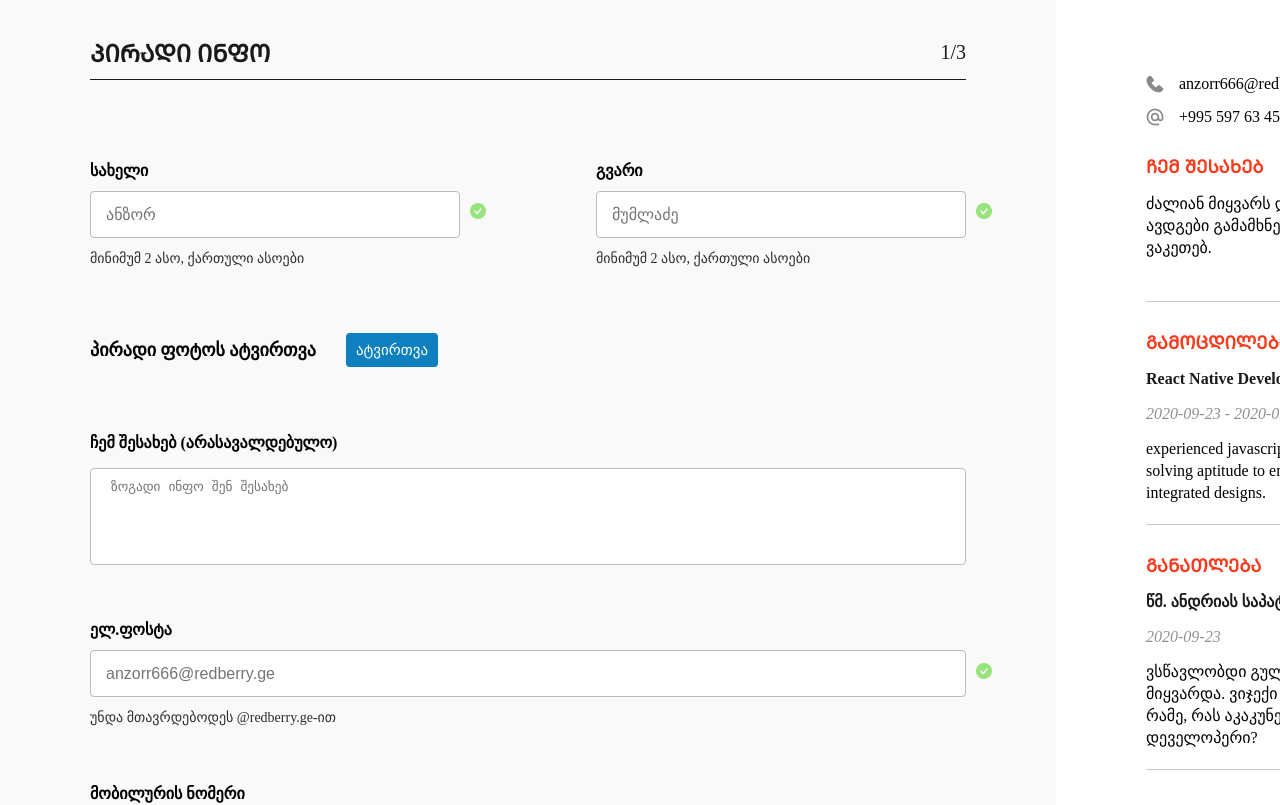
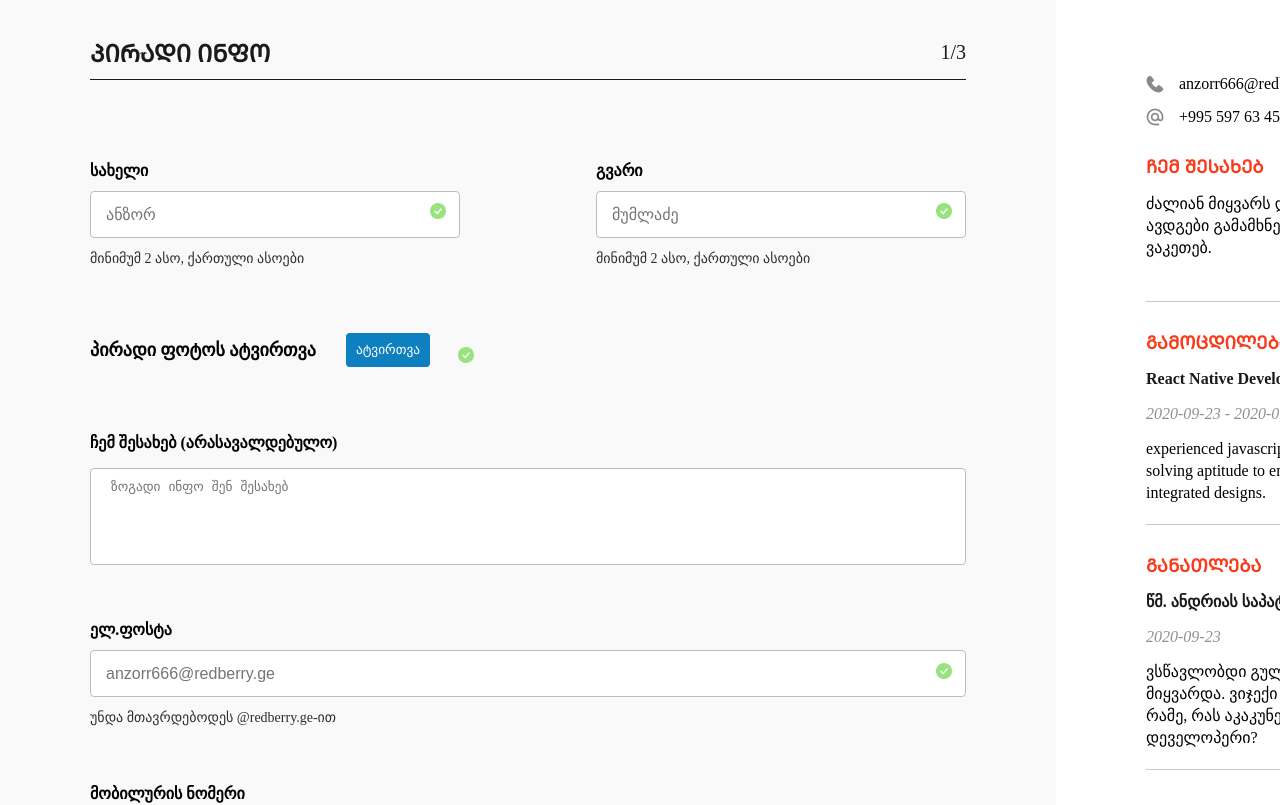
Before and after one commit to GeorgeKalandadze/redberry-bootcamp-resume-app, a React (Vite) app: page /personal-info in a window 1280 px wide. Shown: the top 805 px of the page. Built offline with nearby package versions, Linux system fonts and the light colour scheme.

Commit message:
refactoring image upload

```diff
--- a/src/components/InputGroup/InputGroup.tsx
+++ b/src/components/InputGroup/InputGroup.tsx
@@ -18,13 +18,15 @@ type InputPropTypes = {
 
 type InputStylePropTypes = {
 error:boolean
+type?:string
+value?:string|number
 }
 
 
 
 const InputGroup = ({width, label, placeHolder, inputType, hint, name, register,error,value,changeHandler}:InputPropTypes ) => {
   return (
-    <StyledInputsContainer error={error} >
+    <StyledInputsContainer error={error} type={inputType} value={value}>
         <StyledLabel error={error}>{label}</StyledLabel>
         <StyledInput
 
@@ -54,11 +56,11 @@ position:relative;
 &::after{
   content: '';
    ;
-   background-image:url(${prop => prop.error ? ErrorImage : SuccessImage});
+   background-image:${props => props.type !== 'date' ? `url(${props.error ? ErrorImage : SuccessImage})` : ""};
     background-size: 16px;
     background-repeat: no-repeat;
     position: absolute;
-    right: -40px;
+    right:${prop => prop.error?"-40px":"0"} ;
     top: 40%;
     width: 30px;
     height: 30px;
--- a/src/components/UploadImage/UploadImage.tsx
+++ b/src/components/UploadImage/UploadImage.tsx
@@ -1,20 +1,17 @@
-import React, { useEffect, useRef, useState } from 'react'
+import React, {  useRef, useState } from 'react'
 import styled from 'styled-components'
 import { useGlobalContext } from '../../Context'
 import { Button } from '../Button/Button'
+import SuccessImage from '../../assets/success-icon.png'
+import ErrorImage from '../../assets/error-icon.png'
 
 type ErrorProps = {
     error:boolean
 }
 
 const UploadImage = () => {
-    const [someImage, setSomeImage] = useState()
-    const {info,register} = useGlobalContext()
 
-    const fileInputRef = useRef<HTMLInputElement>(null);
-    const handleClick = () => {
-        fileInputRef.current?.click();
-    };
+  const {info,register,errors} = useGlobalContext()
 
     const handleImageChange = (event: React.ChangeEvent<HTMLInputElement>) => {
         const image = event.target.files?.[0];
@@ -24,18 +21,23 @@ const UploadImage = () => {
     };
 
 
+
   return (
-    <UploadImageContainer >
-        <input  ref={fileInputRef} hidden   type="file"  name="image"  onChange={handleImageChange}/>
-        <UploadImageText >პირადი ფოტოს ატვირთვა</UploadImageText>
-        <Button type="button"bgColor='#0E80BF;' onClick={handleClick} pdng='5px 10px' >ატვირთვა</Button>
+    <UploadImageContainer error={errors.picture}>
+      <UploadImageText >პირადი ფოტოს ატვირთვა</UploadImageText>
+        <StyledUploadButtonContainer>
+        <StyledUploadImage  type="file" name="picture" {...register("picture")}       onChange={handleImageChange}/>
+        <Button type='button' bgColor='#0E80BF;'   pdng='5px 10px'>ატვირთვა</Button>
+        </StyledUploadButtonContainer>
+
+
     </UploadImageContainer>
   )
 }
 
 export default UploadImage
 
-export const UploadImageContainer = styled.div`
+export const UploadImageContainer = styled.div<ErrorProps >`
 margin-top:50px;
 display:flex;
 align-items:center;
@@ -45,7 +47,7 @@ margin-bottom:50px;
 &::after{
   content: '';
    ;
-
+    background-image:url(${prop => prop.error ? ErrorImage : SuccessImage});
     background-size: 16px;
     background-repeat: no-repeat;
     position: absolute;
@@ -62,3 +64,23 @@ font-weight: 600;
 font-size: 18px;
 line-height: 22px;
 `
+
+const StyledUploadButtonContainer = styled.div`
+  position: relative;
+  max-width: 50%;
+  & input[type="file"] {
+    position: absolute;
+    top: 0;
+    left: 0;
+  }
+  & button {
+    max-width: 100%;
+    font-size: smaller;
+  }
+`;
+
+export const StyledUploadImage = styled.input`
+  width: 100%;
+  height: 100%;
+  opacity: 0;
+`;
--- a/src/pages/PersonalInfoPage/PersonalInfo.tsx
+++ b/src/pages/PersonalInfoPage/PersonalInfo.tsx
@@ -19,15 +19,14 @@ import { useNavigate } from 'react-router-dom'
 const PersonalInfo = () => {
     const {info,handleSubmit,register,handleChange,errors} = useGlobalContext()
 
-    const navigate = useNavigate()
 
-    const onSubmit = () => {
-        if(!errors.name && !errors.surname && !errors.email && !errors.phone_number){
-            navigate('/experience-page')
-        }
-    }
+    const navigate = useNavigate();
 
     console.log(errors)
+
+
+
+
 
   return (
     <FlexedDiv>
@@ -91,7 +90,7 @@ const PersonalInfo = () => {
             changeHandler={handleChange}
         />
         <ButtonContainer>
-            <Button bgColor='#6B40E3' type='submit' onClick={onSubmit}>შემდეგი</Button>
+            <Button bgColor='#6B40E3' type='submit' >შემდეგი</Button>
         </ButtonContainer>
     </PersonalInfoContainer>
     <Resume/>
--- a/src/schema/FormSchema.tsx
+++ b/src/schema/FormSchema.tsx
@@ -42,8 +42,11 @@ export const formSchema = yup.object().shape({
     .date()
     .required(),
 
-    image: yup
-    .mixed()
-    .required()
+
+    picture: yup.mixed()
+    .test('required', (value) =>{
+      return value && value.length
+    })
+
 
 })
```
